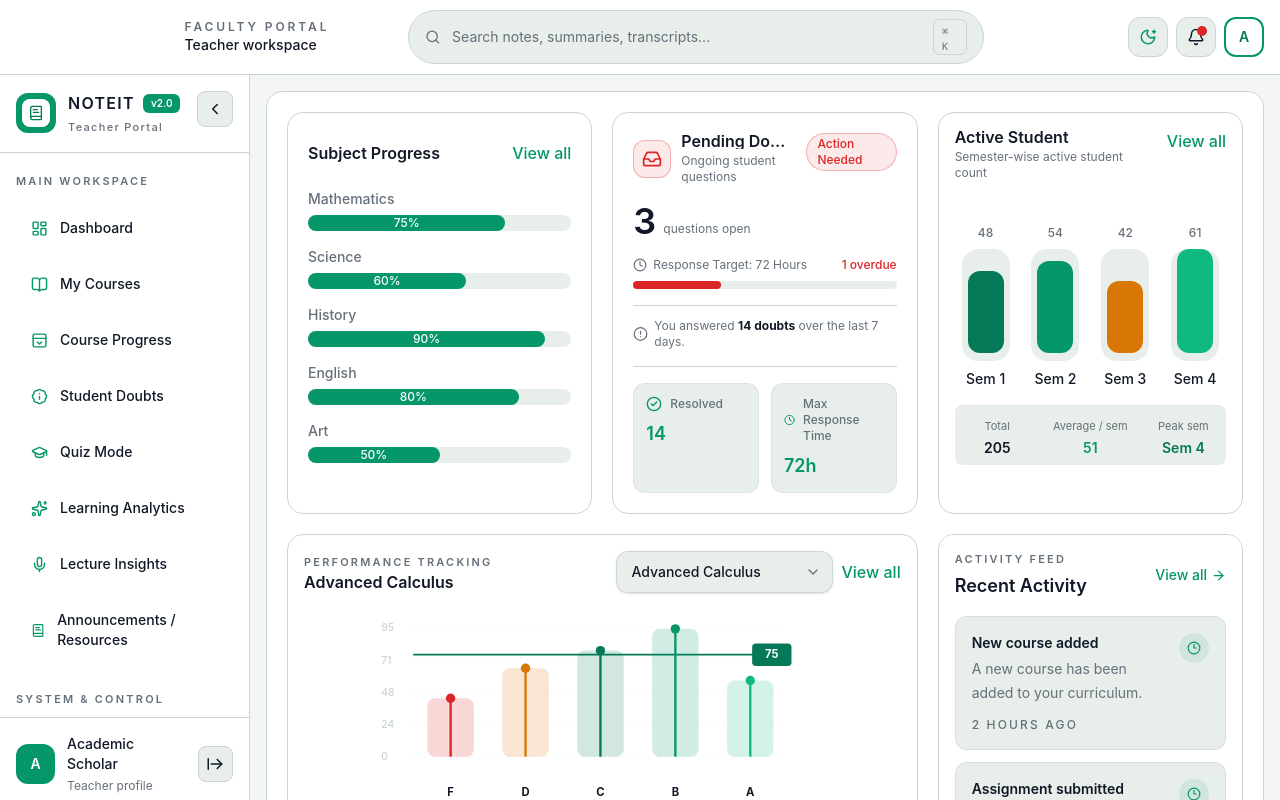
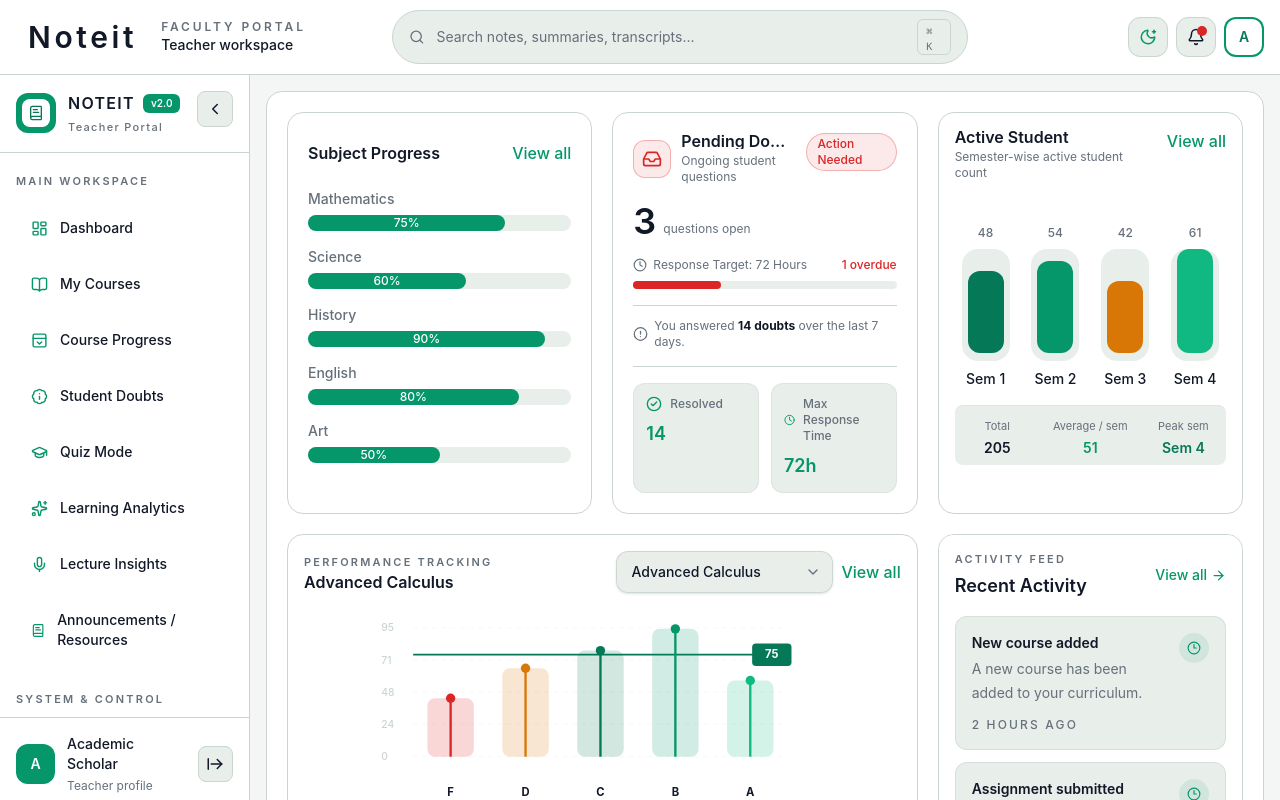
Before and after one commit to Prashant-workhub/teacher-s-portal, a React (Vite) app: page / in a window 1280 px wide. Shown: the top 800 px of the page. Built offline with nearby package versions, Linux system fonts and the light colour scheme.

Commit message:
ui enhancements

```diff
--- a/src/components/header/Header.tsx
+++ b/src/components/header/Header.tsx
@@ -1,4 +1,4 @@
-import { Bell, MoonStar, Search, SunMedium, useTheme } from "../imports";
+import { Bell, MoonStar, NavLink, Search, SunMedium, useTheme } from "../imports";
 
 const Header = () => {
   const { theme, toggleTheme } = useTheme();
@@ -24,8 +24,8 @@ const Header = () => {
     >
       <div className="flex items-center gap-3">
         <div className="flex items-center gap-3">
-          <div className="rounded-md px-3 py-2 text-3xl font-semibold tracking-[0.12em] text-white">
-            NOTEIT
+          <div className="cursor-pointer rounded-md px-3 py-2 text-3xl font-semibold tracking-[0.12em]">
+            <NavLink to="/">Noteit</NavLink>
           </div>
           <div className="hidden min-w-0 flex-col leading-tight md:flex">
             <span className="text-xs font-semibold uppercase tracking-[0.24em] text-[var(--app-muted)]">
@@ -69,7 +69,7 @@ const Header = () => {
           <button
             aria-label="Toggle theme"
             className={[
-              "grid h-10 w-10 place-items-center rounded-xl border transition hover:scale-[1.02]",
+              "grid h-10 w-10 place-items-center cursor-pointer rounded-xl border transition hover:scale-[1.02]",
               shellBorder,
               panelBg,
               brandText,
@@ -80,24 +80,22 @@ const Header = () => {
             {theme === "dark" ? <SunMedium size={18} /> : <MoonStar size={18} />}
           </button>
 
-          <button
+          <NavLink
             aria-label="Notifications"
             className={[
-              "relative grid h-10 w-10 place-items-center rounded-xl border transition hover:scale-[1.02]",
+              "relative cursor-pointer grid h-10 w-10 place-items-center rounded-xl border transition hover:scale-[1.02]",
               shellBorder,
               panelBg,
               textMain,
             ].join(" ")}
-            type="button"
+            to="/activity"
           >
             <Bell size={18} />
             <span className="absolute right-2 top-2 h-2.5 w-2.5 rounded-full bg-[#DC2626]" />
-          </button>
+          </NavLink>
 
           <div className={`${brandBg} h-10 w-10 rounded-xl p-0.5`}>
-            <div className="grid h-full w-full place-items-center rounded-[10px] bg-white text-sm font-semibold text-[var(--app-brand-strong)]">
-              A
-            </div>
+              <NavLink className="cursor-pointer grid h-full w-full place-items-center rounded-[10px] bg-white text-sm font-semibold text-[var(--app-brand-strong)]" to="/profile-settings"> A </NavLink>
           </div>
         </div>
       </div>
```
